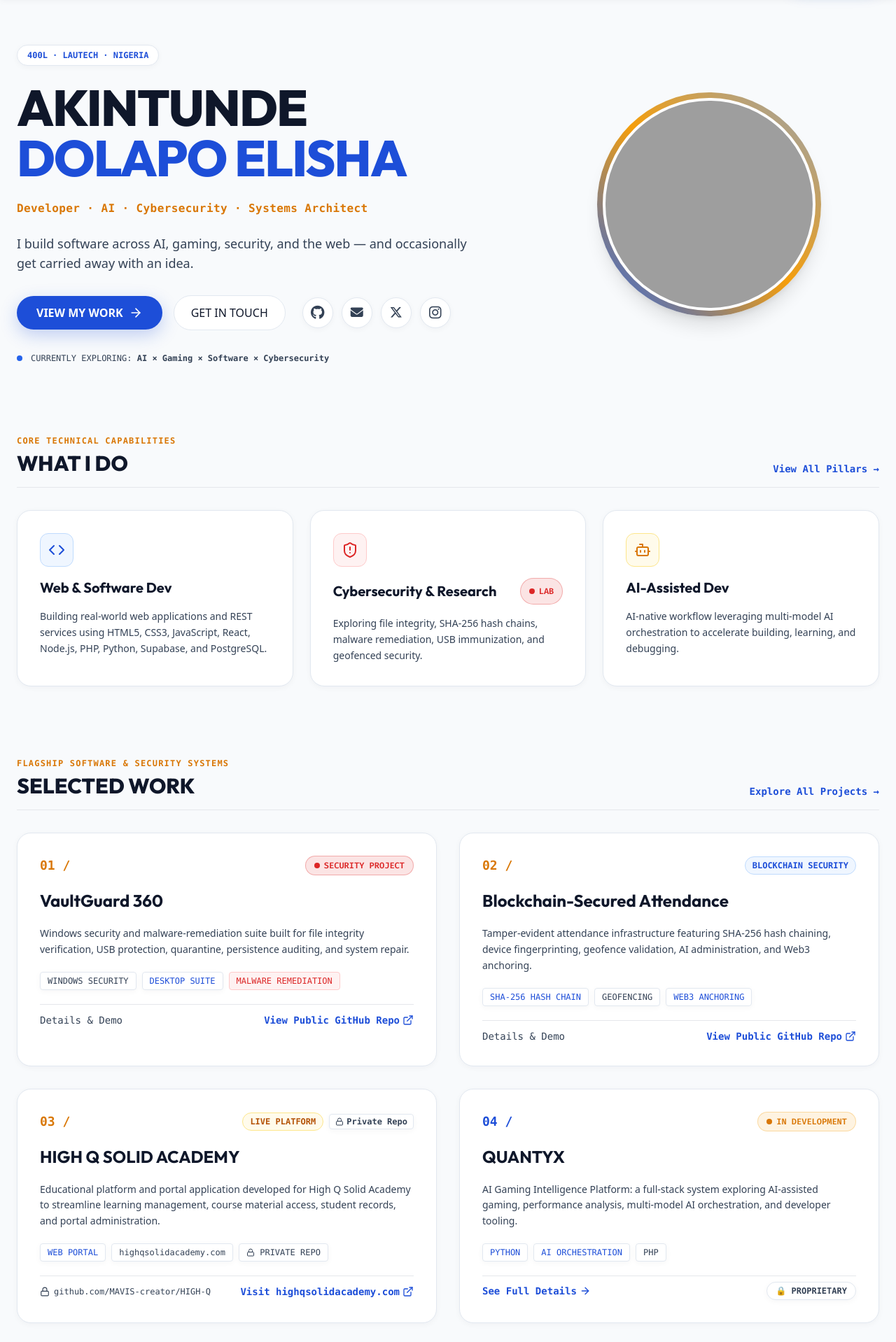
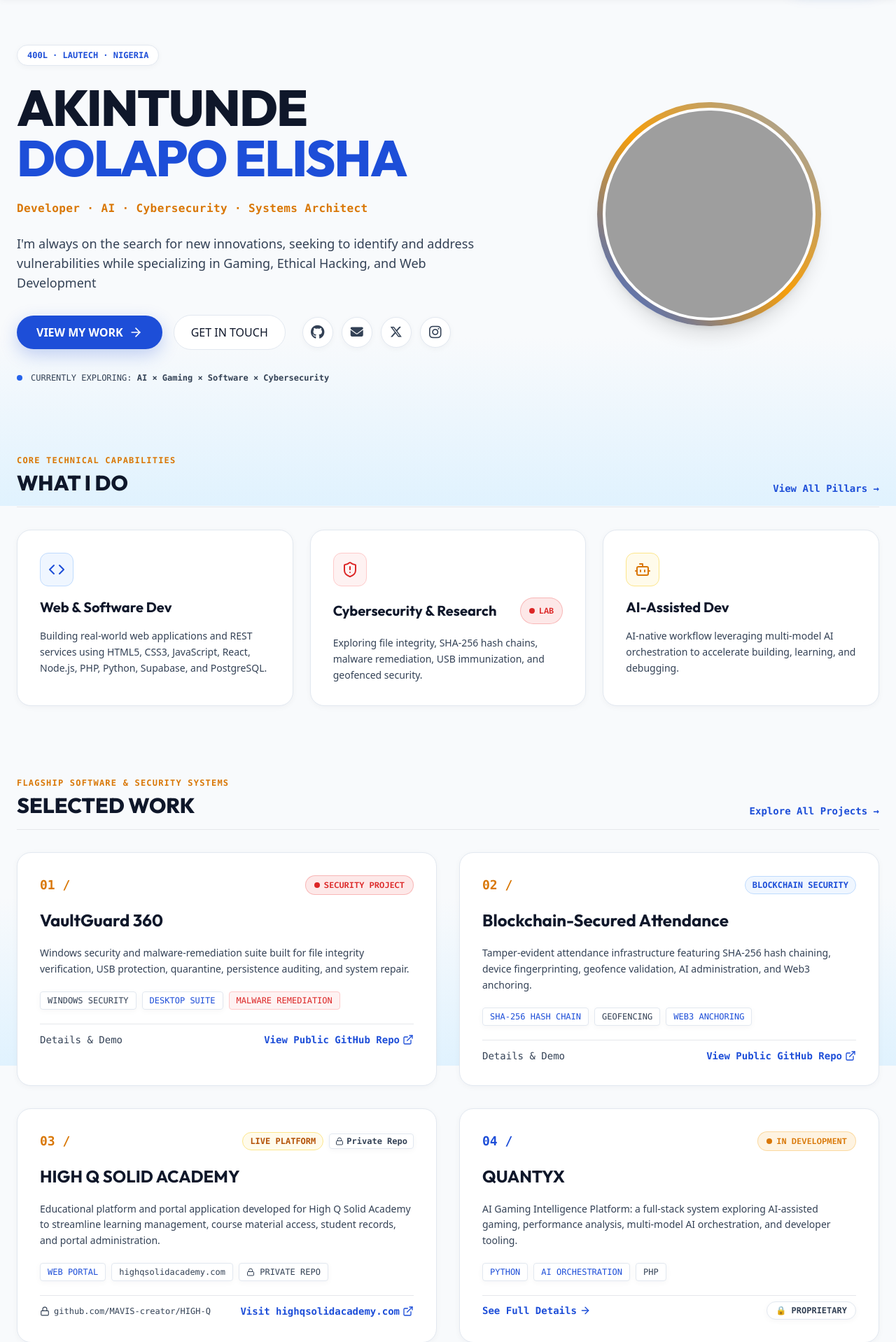
Before and after one commit to MAVIS-creator/Portfolio, a PHP site: page / in a window 1280 px wide. Shown: the part 77-1995 px from the top of the page at 70% size. Run offline with PHP 8.4, Linux system fonts and the light colour scheme; some libraries are stand-ins or nearby versions; grey boxes are pictures that could not be loaded.

Commit message:
Add soft light blue bottom gradient to Light Mode and set normal sky-blue and yellow colors in Dark Mode

```diff
--- a/css/styles.css
+++ b/css/styles.css
@@ -9,14 +9,14 @@
    ------------------------------------------------------------- */
 :root,
 html[data-theme="light"] {
-  --bg-page: #f8fafc;
-  --bg-header: rgba(255, 255, 255, 0.92);
+  --bg-page: linear-gradient(180deg, #f8fafc 70%, #e0f2fe 100%);
+  --bg-header: rgba(255, 255, 255, 0.94);
   --bg-card: #ffffff;
   --bg-card-subtle: #f1f5f9;
-  --bg-footer: #ffffff;
+  --bg-footer: linear-gradient(180deg, #ffffff 0%, #dbeafe 100%);
 
   --border-color: #e2e8f0;
-  --border-hover: #1d4ed8;
+  --border-hover: #2563eb;
 
   --text-heading: #0f172a;
   --text-body: #334155;
@@ -35,46 +35,47 @@ html[data-theme="light"] {
 }
 
 /* -------------------------------------------------------------
-   2. Dark Theme Overrides (Synchronized Midnight Navy)
+   2. Dark Theme Overrides (Normal Sky Blue & Gold on Dark Slate)
    ------------------------------------------------------------- */
 html[data-theme="dark"] {
-  --bg-page: #0b1120;
-  --bg-header: rgba(11, 17, 32, 0.92);
-  --bg-card: #151f32;
-  --bg-card-subtle: #1e293b;
-  --bg-footer: #0f172a;
+  --bg-page: #090d16;
+  --bg-header: rgba(9, 13, 22, 0.94);
+  --bg-card: #121824;
+  --bg-card-subtle: #1c2436;
+  --bg-footer: #090d16;
 
   --border-color: #1e293b;
-  --border-hover: #3b82f6;
+  --border-hover: #38bdf8;
 
-  --text-heading: #f8fafc;
+  --text-heading: #ffffff;
   --text-body: #cbd5e1;
   --text-muted: #94a3b8;
 
-  --brand-blue: #3b82f6;
+  --brand-blue: #38bdf8;
   --brand-blue-hover: #60a5fa;
-  --brand-amber: #fbbf24;
-  --brand-yellow: #f59e0b;
+  --brand-amber: #f59e0b;
+  --brand-yellow: #fbbf24;
   --brand-red: #ef4444;
 
-  --shadow-sm: 0 2px 10px rgba(0, 0, 0, 0.25);
-  --shadow-md: 0 10px 35px rgba(0, 0, 0, 0.45);
-  --shadow-blue: 0 8px 30px rgba(59, 130, 246, 0.35);
-  --shadow-amber: 0 8px 30px rgba(251, 191, 36, 0.35);
+  --shadow-sm: 0 2px 10px rgba(0, 0, 0, 0.3);
+  --shadow-md: 0 10px 35px rgba(0, 0, 0, 0.5);
+  --shadow-blue: 0 8px 30px rgba(56, 189, 248, 0.3);
+  --shadow-amber: 0 8px 30px rgba(245, 158, 11, 0.35);
 }
 
 /* -------------------------------------------------------------
    3. Base Global Elements & Font Definitions
    ------------------------------------------------------------- */
 html, body {
-  background-color: var(--bg-page) !important;
+  background: var(--bg-page) !important;
+  background-attachment: fixed !important;
   color: var(--text-body) !important;
   font-family: 'Plus Jakarta Sans', 'Outfit', sans-serif;
   overflow-x: hidden;
   margin: 0;
   padding: 0;
   scroll-behavior: smooth;
-  transition: background-color 0.3s ease, color 0.3s ease;
+  transition: background 0.3s ease, color 0.3s ease;
 }
 
 .font-mono-code {
@@ -96,10 +97,10 @@ header {
 }
 
 footer {
-  background-color: var(--bg-footer) !important;
+  background: var(--bg-footer) !important;
   border-top: 1px solid var(--border-color) !important;
   color: var(--text-muted) !important;
-  transition: background-color 0.3s ease, border-color 0.3s ease;
+  transition: background 0.3s ease, border-color 0.3s ease;
 }
 
 #mobileMenu {
@@ -182,9 +183,9 @@ p,
   font-family: 'Fira Code', monospace;
   font-size: 0.75rem;
   font-weight: 700;
-  background-color: rgba(220, 38, 38, 0.12);
+  background-color: rgba(239, 68, 68, 0.12);
   color: var(--brand-red) !important;
-  border: 1px solid rgba(220, 38, 38, 0.3);
+  border: 1px solid rgba(239, 68, 68, 0.3);
 }
 
 .badge-in-development {
@@ -219,7 +220,7 @@ p,
    8. Button Component Design System
    ------------------------------------------------------------- */
 .btn-pill-blue {
-  background-color: #1d4ed8 !important;
+  background-color: var(--brand-blue) !important;
   color: #ffffff !important;
   padding: 10px 24px;
   border-radius: 9999px;
@@ -235,9 +236,9 @@ p,
 }
 
 .btn-pill-blue:hover {
-  background-color: #1e40af !important;
+  background-color: var(--brand-blue-hover) !important;
   transform: translateY(-2px);
-  box-shadow: 0 10px 25px rgba(29, 78, 216, 0.4);
+  box-shadow: 0 10px 25px rgba(56, 189, 248, 0.4);
 }
 
 .btn-pill-yellow {
--- a/index.html
+++ b/index.html
@@ -170,7 +170,7 @@
 
         <!-- Intro Paragraph -->
         <p class="text-base sm:text-lg max-w-2xl leading-relaxed font-normal">
-          I build software across AI, gaming, security, and the web — and occasionally get carried away with an idea.
+      I'm always on the search for new innovations, seeking to identify and address vulnerabilities while specializing in Gaming, Ethical Hacking, and Web Development
         </p>
 
         <!-- Action CTA Buttons & Social Links -->
```
